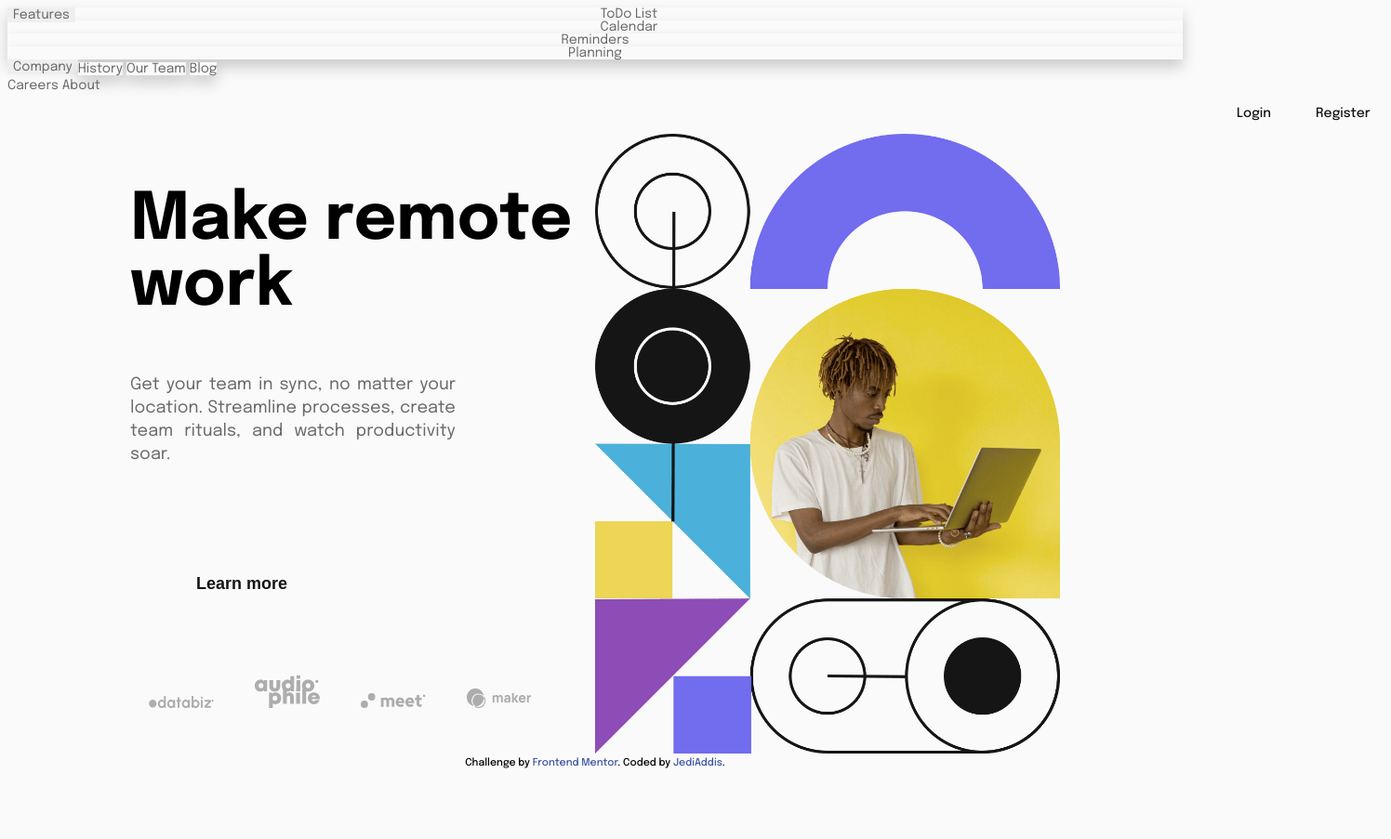
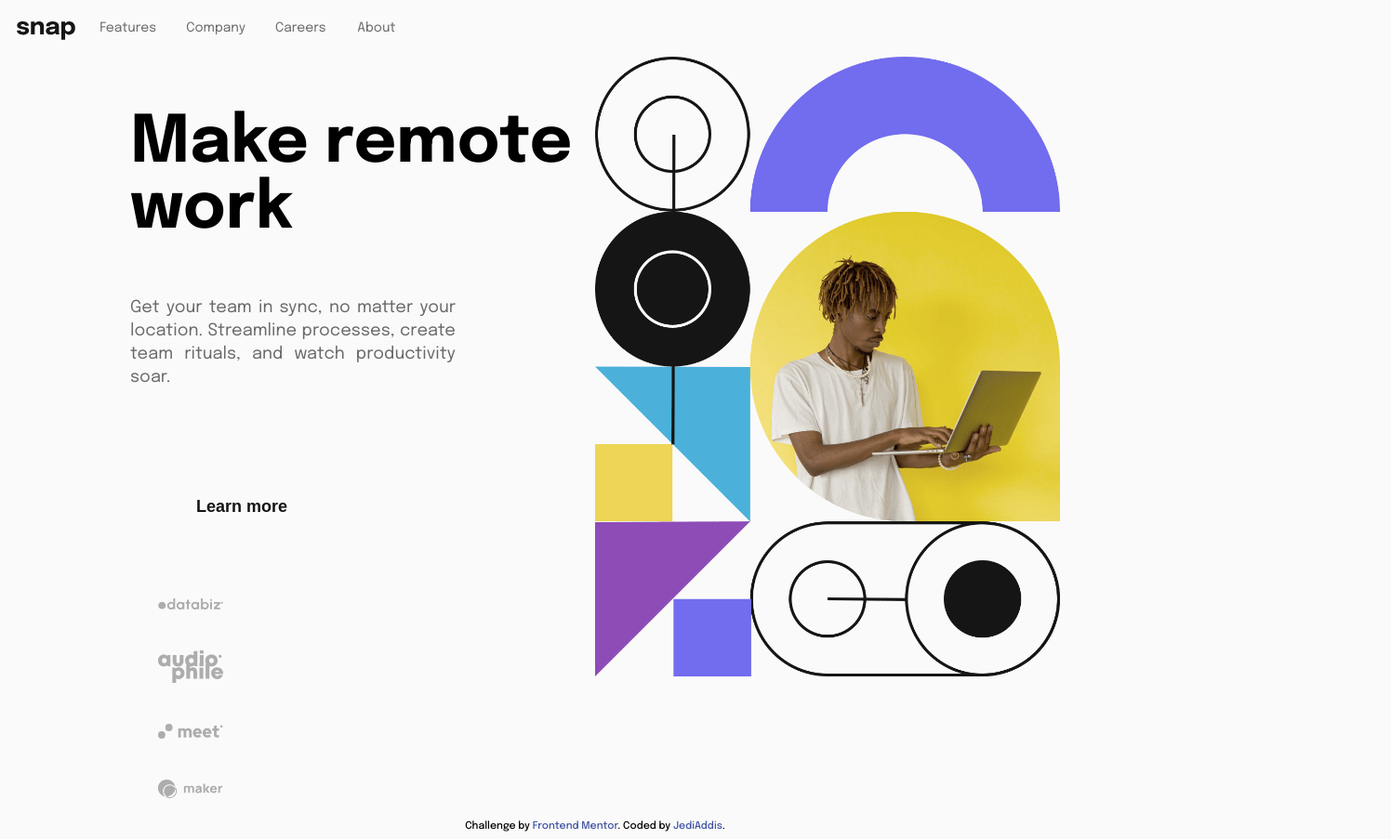
Before and after one commit to JediAddis/FrontendMentor-DropdownNavigation, a plain HTML site: page index.html in a window 1280 px wide. Shown: the whole page at 93% size, 1496 px wide, since content can reach past the window. Before the commit the page ends 835 px from the top, so only its background shows below. Drawn offline with Linux system fonts and the light colour scheme.

Commit message:
NavBar : mise en place correcte du menu de navigation + insertion du logo du site + ajout des boutons Login et Register dans la NavBar

```diff
--- a/index.html
+++ b/index.html
@@ -14,28 +14,34 @@
   <header>
     <!--code pour le menu de navigation-->
     <div class="topNav" id="myTopnav">
-      <button class="featBtn">Features</button>
+      <img src="./assets/images/logo.svg" alt="logo du site" class="logo">
+      <div class="Features">
+        <a class="featBtn">Features</a>
+      </div>
       <div class="features-content">
         <a href="#">ToDo List</a>
         <a href="#">Calendar</a>
         <a href="#">Reminders</a>
         <a href="#">Planning</a>
       </div>
-      <button class="compBtn">Company</button>
+      <div class="Company">
+        <a class="compBtn">Company</a>
+      </div>
       <div class="company-content">
         <a href="#">History</a>
         <a href="#">Our Team</a>
         <a href="#">Blog</a>
       </div>
-      <div class="links">
-        <a href="#careers">Careers</a>
-        <a href="#about">About</a>
+      <div class="Links">
+        <a href="">Careers</a>
+        <a href="">About</a>
       </div>
-    </div>
-    <!--Boutons Login et Register-->
-    <div>
-      <button class="btnLog">Login</button>
-      <button class="btnLog">Register</button>
+      <!--Boutons Login et Register-->
+      <div class="btnLog">
+        <button>Login</button>
+        <button >Register</button>
+      </div>
+      <a href="javascript:void(0);" class="icon" onclick="myFunction()"></a>
     </div>
 
   </header>
--- a/style.css
+++ b/style.css
@@ -1,9 +1,16 @@
+/*importation police d'écriture*/
+@font-face {
+    font-family: Epilogue;
+    src: url(./assets/font/Epilogue-VariableFont_wght.ttf);
+}
+/* couleur du site*/
 body{
     background-color: hsl(0, 0%, 98%);
+    font-family: Epilogue;
 }
 
 /* Modifications de la barre de navigation*/
-.topnav {
+.topNav {
     overflow: hidden;
     background-color: hsl(0, 0%, 98%);
     color: hsl(0, 0%, 41%);
@@ -11,95 +18,127 @@ body{
     display: flex;
     cursor: pointer;
     font-size: 14px;
+    gap: 1rem;
+    padding-top: 15px;
 }
-
-.featBtn, .compBtn{
+.topNav a {
+    background-color: hsl(0, 0%, 98%);
+    color: hsl(0, 0%, 41%);
+    text-decoration: none;
+    float: left;
+    display: block;
+}
+/*Bouton features*/
+.Features{
+    float:left
+}
+.Features .featBtn{
+    background-color: hsl(0, 0%, 98%);
+    color: hsl(0, 0%, 41%);
+    font-size: 14px ;
+    font-family: Epilogue;
+    text-decoration: none;
+    border: none;
+}
+.features-content a{
+    background-color: white;
+    color: hsl(0, 0%, 41%);
+    font-size: 14px;
+    font-family: Epilogue;
+    text-decoration: none;
+    text-align: center;
+    box-shadow: 0px 6px 14px 0px rgba(0,0,0,0.2);
+    border-radius: 8px;
+    display: none;
+}
+.topNav:hover, .Features:hover, .featBtn:hover{
+    color: hsl(0, 0%, 8%);
+}
+.features-content a{
+    background-color: white;
+    color: hsl(0, 0%, 41%);
+}
+.Features .features-content{
+    display: block;
+}
+/*Bouton company*/
+.Company{
     float:left ;
-    overflow: hidden;
+}
+.Company .compBtn{
+    background-color: hsl(0, 0%, 98%);
+    color: hsl(0, 0%, 41%);
+    font-size: 14px ;
+    font-family: Epilogue;
+    text-decoration: none;
+    border: none;
+}
+.company-content a{
+    background-color: white;
+    color: hsl(0, 0%, 41%);
+    font-size: 14px;
+    font-family: Epilogue;
+    text-decoration: none;
+    text-align: center;
+    box-shadow: 0px 6px 14px 0px rgba(0,0,0,0.2);
+    border-radius: 8px;
+    display: none;
+}
+.topNav:hover, .Company:hover, .compBtn:hover{
+    color: hsl(0, 0%, 8%);
+}
+.company-content a{
+    background-color: white;
+    color: hsl(0, 0%, 41%);
+}
+.Company .company-content{
+    display: block;
+}
+/*Boutons careers et about*/
+.Links{
+    background-color: hsl(0, 0%, 98%);
     color: hsl(0, 0%, 41%);
     font-family: Epilogue;
     font-size: 14px;
-    border: none ;
+    text-decoration: none;
+    display: flex;
 }
-.featBtn:hover, .compBtn:hover{
+.Links a{
+    margin-right: 35% ;
+}
+.Links a:hover{
     color: hsl(0, 0%, 8%);
-    text-decoration: none;
-    cursor: pointer;
 }
-.features-content a{
-    color:hsl(0, 0%, 41%);
-    background-color: hsl(0, 0%, 98%);
-    font-family: Epilogue;
-    text-decoration: none;
-    text-align: center;
-    font-size: 14px;
-    box-shadow: 0px 8px 16px 0px rgba(0,0,0,0.2);
-    display: block;
-}
-.topnav .featBtn .compBtn{
-    color: hsl(0, 0%, 41%);
-    background-color: hsl(0, 0%, 98%);
-    font-size: 14px;
-    font-family: Epilogue;
-}
-.featBtn .features-content{
-    display: block;
-}
-.company-content a{
-    text-decoration: none;
-    color: hsl(0, 0%, 41%);
-    background-color: hsl(0, 0%, 98%);
-    text-align: center;
-    font-family: Epilogue;
-    font-size: 14px;
-    box-shadow: 0px 8px 16px 0px rgba(0,0,0,0.2);
-}
-
-.features-content:hover,.company-content:hover{
-    text-decoration: none;
-    background-color: hsl(0, 0%, 98%);
-    color: hsl(0, 0%, 41%);
-}
-.links a{
-    font-family: Epilogue;
-    text-decoration: none;
-    color: hsl(0, 0%, 41%);
-    text-align: center;
-    font-size: 14px;
-}
-.links a:hover{
-    font-family: Epilogue;
-    text-decoration: none;
-    color: hsl(0, 0%, 41%);
-    text-align: center;
+.logo {
+    width:  5%;
+    height: 5%;
+    padding: 0 10px 0 10px ;
 }
 
 
 /* Boutons Login et Register*/
-.btnLog {
+.btnLog button {
     background-color: hsl(0, 0%, 98%);
     color: hsl(0, 0%, 8%);
     font-size: 14px ;
     font-weight: 500;
     font-family: Epilogue;
-    padding: 13px 20px 13px 20px;
     text-decoration: none;
     border: hsl(0, 0%, 98%) solid 2px;
+    padding : 10px 15px 10px 15px ;
     position: relative;
-    left: 1300px;
+    z-index: 1;
+    left : 900px;
 }
-.btnLog:hover{
+button:hover{
     background-color: hsl(0, 0%, 98%);
     border: hsl(0, 0%, 8%) solid 2px;
     border-radius: 10px ;
-    padding: 13px 20px 13px 20px;
     cursor: pointer;
+    padding : 10px 15px 10px 15px ;
 }
 /*traiement image*/
-@font-face {
-    font-family: Epilogue;
-    src: url(./assets/font/Epilogue-VariableFont_wght.ttf);
-}
+
 .container {
     display: flex ;
     justify-content: center;
@@ -161,3 +200,5 @@ p{
     text-decoration: none;
     font-weight: 500;
 }
+
+/*Responsive*/
```
